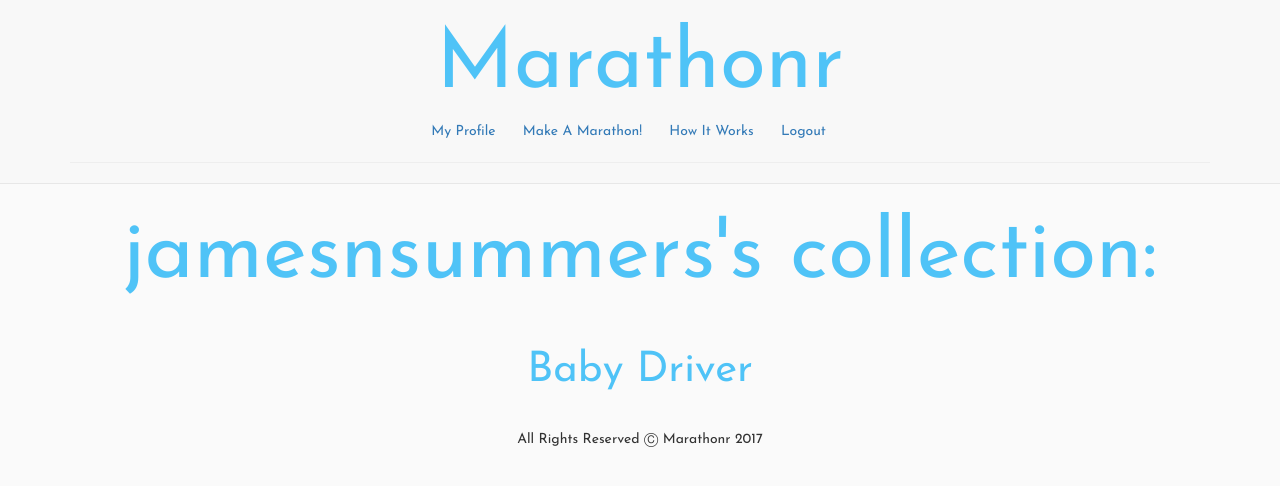
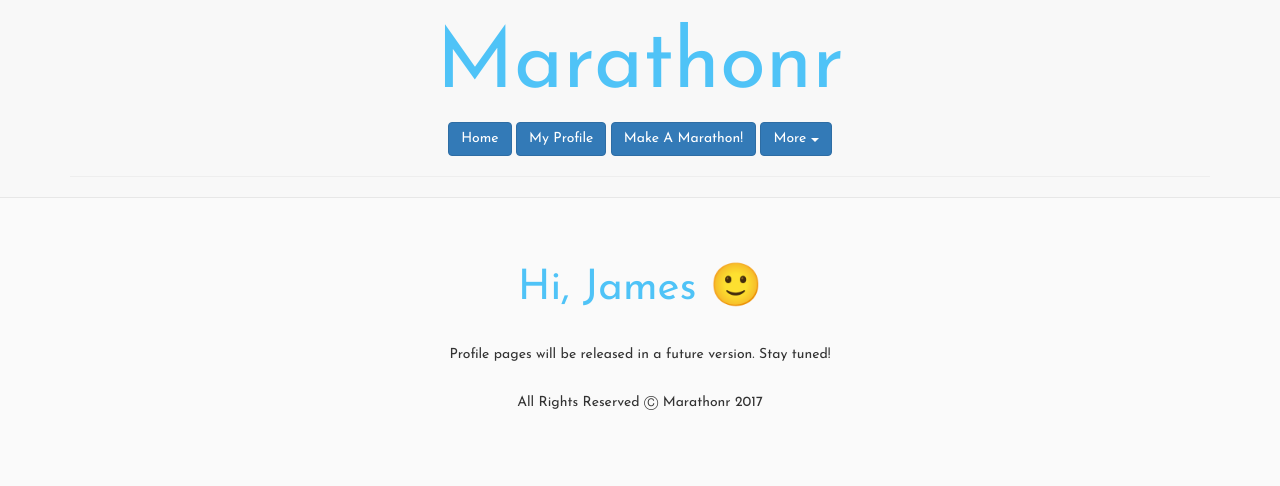
Before and after one commit to jamesnsummers/Marathonr-App, a Django app: a page that uses Marathonr/main_app/templates/base.html in a window 1280 px wide. Shown: the top 486 px of the page. Run offline with Django 3.2, Linux system fonts and the light colour scheme; a user stored in the database is signed in; data comes from the database, SQL or seed files in the repository; both versions use the stored data as it was after the commit; parts of the project's set-up code (start-up, migrations or seed data) failed here and were passed over; some libraries are stand-ins or nearby versions.

Commit message:
styling forms and navbar updating profile page

```diff
--- a/Marathonr/main_app/static/style.css
+++ b/Marathonr/main_app/static/style.css
@@ -5,10 +5,11 @@
 /**************************************/
 /**************************************/
 /**************************************/
+
 body {
   font-family: 'Josefin Sans', sans-serif;
   background-color: #fafafa;
-  padding-top: 190px;
+  padding-top: 220px;
   padding-bottom: 20px;
   /*background-image: url('/static/images/wolf-man.jpg');*/
 }
@@ -36,17 +37,29 @@ h4 {
   padding: 2%;
 }
 
+h5 {
+  text-align: center;
+}
+
 a:hover, h1:hover, a h3:hover {
   color: #e57373;
   text-decoration: none;
 }
 
+/**************************************/
+/**************************************/
+/**************************************/
+/***********NAVBAR STYLES**************/
+/**************************************/
+/**************************************/
+/**************************************/
+
 .navbar {
   text-align: center;
 }
 
-.greeting {
-  padding-right: 2%;
+.btn-group {
+  align: left;
 }
 
 footer {
@@ -86,6 +99,12 @@ form {
   text-align: left;
 }
 
+.checkbox {
+  transform: scale(2);
+  padding: 10px;
+  position: relative;
+}
+
 #techUsedList {
   text-align: center;
   color: #ff8a65;
@@ -96,5 +115,5 @@ form {
   align-content: center;
   font-size: 1em;
   border-radius: 80px;
-  background-color: #bdbdbd;
+  background-color: #90a4ae;
 }
--- a/Marathonr/main_app/templates/base.html
+++ b/Marathonr/main_app/templates/base.html
@@ -12,14 +12,22 @@
       <div class="container">
         <a href="/home"><h1>Marathonr</h1></a>
         {% if user.is_authenticated %}
-           <a class="greeting" href="{% url 'profile' user.username %}">My Profile</a>
-           <a class="greeting" href="{% url 'form-one' %}">Make A Marathon!</a>
-           <a  class="greeting" href="/about">How It Works</a>
-           <a class="greeting" href="{% url 'logout' %}">Logout</a>
-           {% else %}
-               <a class="greeting" href="{% url 'login' %}">Login </a>
-               <a class="greeting" href="{% url 'signup' %}">Signup</a>
-               <a  class="greeting" href="/about">How It Works</a>
+        <a class="greeting" href="/home"><button type="button" class="btn btn-primary"> Home </button></a>
+        <a class="greeting" href="{% url 'profile' user.username %}"><button type="button" class="btn btn-primary">My Profile</button></a>
+        <a class="greeting" href="{% url 'form-one' %}"><button type="button" class="btn btn-primary">Make A Marathon!</button></a>
+        <div class="btn-group">
+          <button type="button" class="btn btn-primary dropdown-toggle" data-toggle="dropdown">
+            More <span class="caret"></span>
+          </button>
+          <ul class="dropdown-menu">
+            <li><a  class="greeting" href="/about">How It Works</a></li>
+            <li><a class="greeting" href="{% url 'logout' %}">Logout</a></li>
+          </ul>
+        </div>
+         {% else %}
+             <a class="greeting" href="{% url 'login' %}"><button type="button" class="btn btn-primary">Login</button></a>
+             <a class="greeting" href="{% url 'signup' %}"><button type="button" class="btn btn-primary">Signup</button></a>
+             <a  class="greeting" href="/about"><button type="button" class="btn btn-primary">How It Works</button></a>
          {% endif %}
         <hr />
       </div>
@@ -33,6 +41,7 @@
       All Rights Reserved Ⓒ Marathonr 2017
     </footer>
     <script type="text/javascript" src="https://code.jquery.com/jquery-2.1.1.min.js"></script>
+    <script src="https://maxcdn.bootstrapcdn.com/bootstrap/3.3.7/js/bootstrap.min.js" integrity="sha384-Tc5IQib027qvyjSMfHjOMaLkfuWVxZxUPnCJA7l2mCWNIpG9mGCD8wGNIcPD7Txa" crossorigin="anonymous"></script>
     <!-- <script src="{% static 'js/app.js' %}"></script> -->
   </body>
 </html>
--- a/Marathonr/main_app/templates/form-one.html
+++ b/Marathonr/main_app/templates/form-one.html
@@ -4,10 +4,10 @@
 {% block content %}
 <div class="container-fluid">
   <div class="row">
-    <form class="col-sm-4 col-md-offset-4 form-one" action="form-two/" method="get">
+    <form class="col-sm-4 col-md-offset-4 col-sm-offset-4 form-one" action="form-two/" method="get">
       <h3>Step 1</h3>
       <p id="form-one-subtitle">Enter the date of your Marathon <br>Enter the ZIP code where you want to watch it</p>
-      <h4>{{ form }}</h4>
+      <h4>{{ form }}</h4><br>
       <input class="submitBtn" type="submit" value="Submit" />
     </form>
   </div>
--- a/Marathonr/main_app/templates/home.html
+++ b/Marathonr/main_app/templates/home.html
@@ -4,6 +4,7 @@
 {% block content %}
   {% if user.is_authenticated %}
     <h3>Welcome!</h3>
+    <h5>Marathonr - An app that builds movie marathons for you!</h5>
     <a href="/form-one"><h3>Build a Marathon!</h3></a>
     {% else %}
     <h4>Please use the links above to login or sign up to use Marathonr</h4>
--- a/Marathonr/main_app/templates/index.html
+++ b/Marathonr/main_app/templates/index.html
@@ -24,7 +24,7 @@
    <hr />
  {% endfor %}
 {% else %}
-  <p>Please use the links above to login or sign up to use Marathonr</p>
+  <h4>Please use the links above to login or sign up to use Marathonr</h4>
 {% endif %}
 
 {% endblock %}
--- a/Marathonr/main_app/templates/profile.html
+++ b/Marathonr/main_app/templates/profile.html
@@ -3,13 +3,9 @@
 
 {% block content %}
 
-<h1>{{ username }}'s collection:</h1>
+<h3>Hi, {{ user.first_name }} 🙂</h3>
+<h5>Profile pages will be released in a future version. Stay tuned!</h5>
+<br>
 
-{% for movie in movies %}
-<a href="/{{movie.id}}">
-  <h3>{{ movie.title }}</h3>
-</a>
-
-{% endfor %}
 
 {% endblock %}
--- a/Marathonr/main_app/views.py
+++ b/Marathonr/main_app/views.py
@@ -66,7 +66,7 @@ def login_view(request):
             if user is not None:
                 if user.is_active:
                     login(request, user)
-                    return HttpResponseRedirect('/')
+                    return HttpResponseRedirect('/home')
                 else:
                     return render(request, 'login.html', {'form': form, 'message': "The account has been disabled."})
             else:
```
Also changed, not shown: Marathonr/main_app/templates/form-two.html (+4 -4 lines), Marathonr/db.sqlite3.
